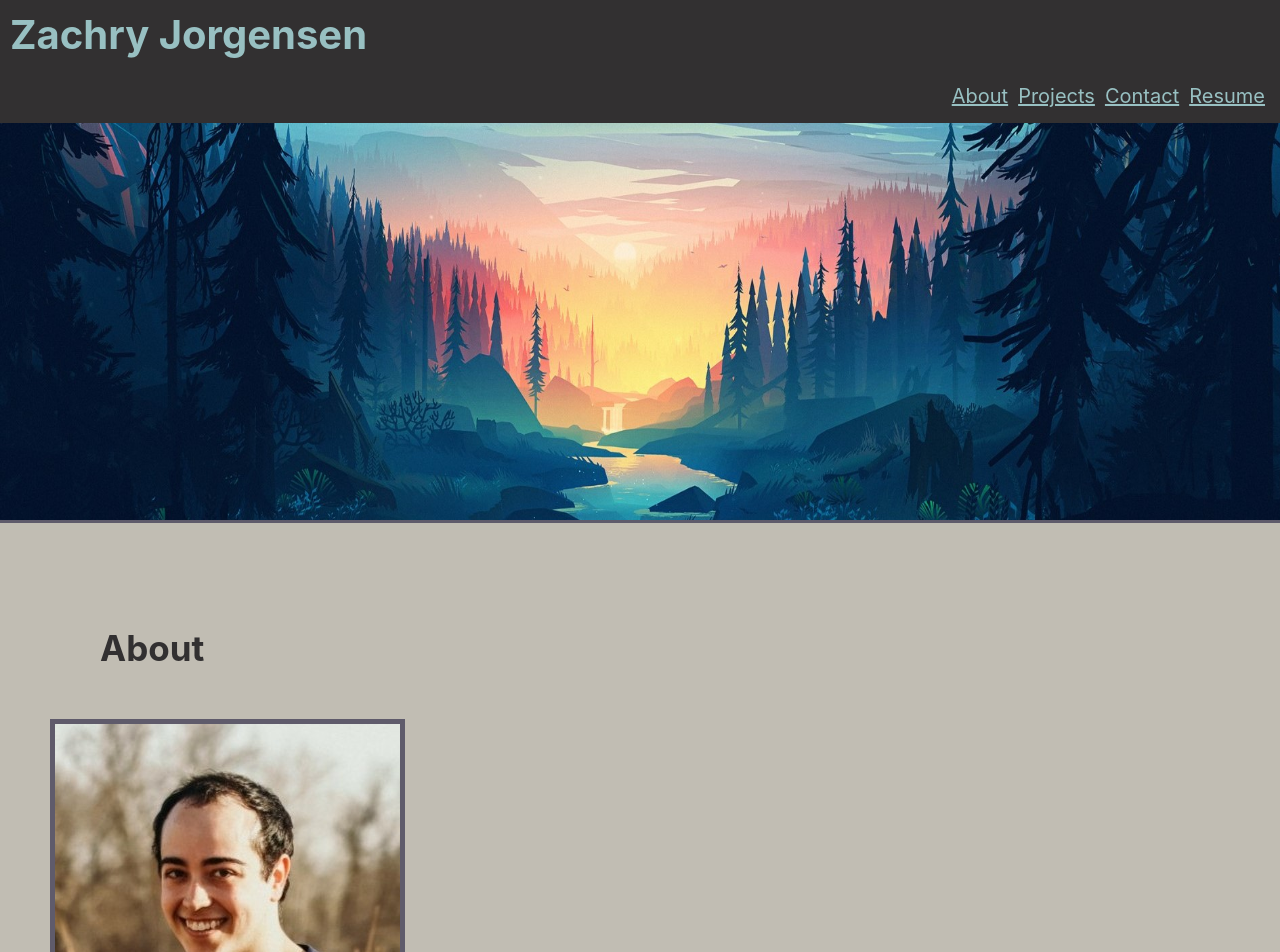
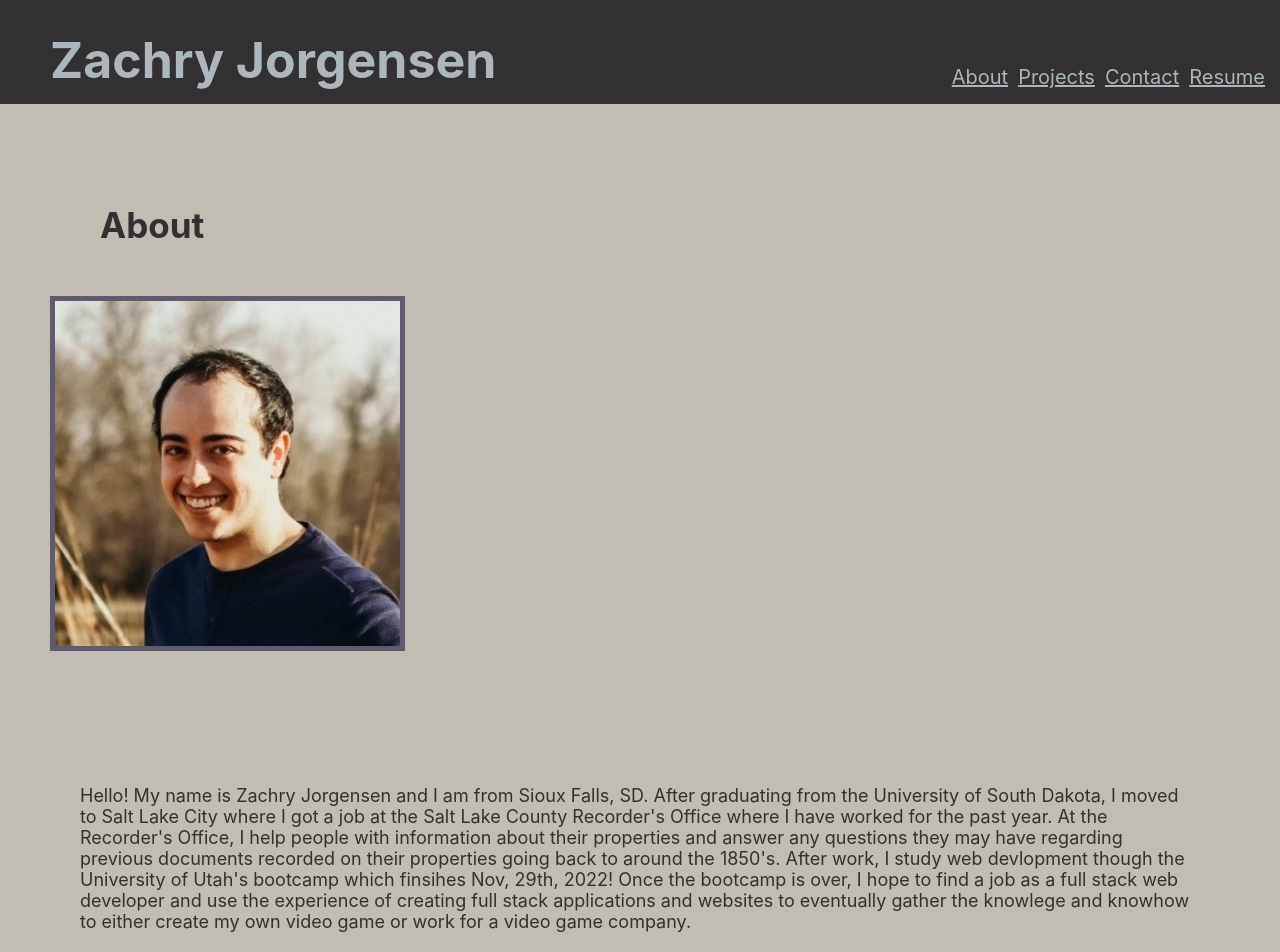
Before and after one commit to zdjorgensen/React-Portfolio, a React (Create React App) app: page / in a window 1280 px wide. Shown: the top 952 px of the page. Built offline with nearby package versions, Linux system fonts and the light colour scheme.

Commit message:
style updates

```diff
--- a/src/App.css
+++ b/src/App.css
@@ -1,7 +1,7 @@
 :root {
   --main-color: #C1BDB3;
   --accent-color: #323031;
-  --text-color: #98c0c2;
+  --text-color: #adb5bd;
 }
 
 * {
@@ -26,7 +26,7 @@ a, ul {
 }
 
 a:hover {
-  color: #7F7979;
+  color: #5F5B6B;
 }
 
 h1 {
--- a/src/components/Footer.js
+++ b/src/components/Footer.js
@@ -5,7 +5,7 @@ const styles = {
         display: 'flex',
         flexDirection: 'row',
         position: 'absolute',
-        bottom: -700,
+        bottom: -300,
         width: '100%',
         background: '#323031',
         justifyContent: 'center',
@@ -21,7 +21,6 @@ function Footer() {
             <a href="https://github.com/zdjorgensen" target="blank"> GitHub </a>
             <a href="https://www.linkedin.com/in/zachry-jorgensen-23b33a20b/" target="blank"> Linkedin </a>
             <a href="https://twitter.com/Trydent97" target="blank"> Twitter </a>
-
         </footer>
     )
 }
--- a/src/components/Header.js
+++ b/src/components/Header.js
@@ -1,17 +1,11 @@
 import React from 'react';
-
-const styles = {
-    headerStyle: {
-        background: '#323031',
-        padding: '10px ',
-        fontSize: '20px',
-    }
-};
+import '../styles/Header.css';
 
 function Header() {
     return (
-        <header style={styles.headerStyle} >
+        <header className="header">
             <h1> Zachry Jorgensen </h1>
+
         </header>
     )
 }
--- a/src/components/Portfolio.js
+++ b/src/components/Portfolio.js
@@ -7,29 +7,22 @@ import Contact from './pages/Contact';
 import Project from './pages/Project';
 import Resume from './pages/Resume';
 
-const styles = {
-    imgStyle: {
-        height: '400px',
-        width: '100%',
-        borderBottom: 'solid',
-        borderColor: '#5F5B6B'
-    }
-}
+
 
 export default function Portfolio() {
     const [currentPage, setCurrentPage] = useState('About');
 
     const renderPage = () => {
-        if(currentPage === 'About') {
+        if (currentPage === 'About') {
             return <About />;
         }
-        if(currentPage === 'Contact') {
+        if (currentPage === 'Contact') {
             return <Contact />;
         }
-        if(currentPage === 'Projects') {
+        if (currentPage === 'Projects') {
             return <Project />;
         }
-        if(currentPage === 'Resume') {
+        if (currentPage === 'Resume') {
             return <Resume />;
         }
 
@@ -41,7 +34,6 @@ export default function Portfolio() {
         <div>
             <Header />
             <Navigation currentPage={currentPage} handlePageChange={handlePageChange} />
-            <img style={styles.imgStyle} src={require('../img/forst-drawing.jpg')} alt="Drawing of a forest"/>
             <Footer />
             {renderPage()}
         </div>
--- a/src/components/pages/About.js
+++ b/src/components/pages/About.js
@@ -10,8 +10,8 @@ const style = {
     pStyle: {
         display: 'flex',
         fontSize: '18px',
-        padding: '10px',
-        margin: '10px',
+        padding: '50px',
+        margin: '30px',
     },
     imgStyle: {
         position: 'relative',
@@ -29,7 +29,7 @@ export default function About() {
         <div>
             <h1 style={style.h1Style}> About </h1>
             <img style={style.imgStyle} src={require("../../img/recent-photo.jpg")} alt="Recent of me" />
-            <p style={style.pStyle}> Hello! I currently work at the Salt Lake County Recorder's office where I help people with information about their properties and answer any questions they may have regarding previous recorded documents on their properties going back to when the around the 1850's. After work, I study web devlopment though the University of Utah and I am almost finished with the bootcamp! Once the bootcamp is over, I hope to find a job as a full stack web developer and use the experience of creating full stack applications and websites to eventually gather the knowlege and knowhow to either create my own video games or work for a video game company. </p>
+            <p style={style.pStyle}> Hello! My name is Zachry Jorgensen and I am from Sioux Falls, SD. After graduating from the University of South Dakota, I moved to Salt Lake City where I got a job at the Salt Lake County Recorder's Office where I have worked for the past year. At the Recorder's Office, I help people with information about their properties and answer any questions they may have regarding previous documents recorded on their properties going back to around the 1850's. After work, I study web devlopment though the University of Utah's bootcamp which finsihes Nov, 29th, 2022! Once the bootcamp is over, I hope to find a job as a full stack web developer and use the experience of creating full stack applications and websites to eventually gather the knowlege and knowhow to either create my own video game or work for a video game company. </p>
         </div>
     )
 };
--- /dev/null
+++ b/src/styles/Header.css
@@ -0,0 +1,10 @@
+.header {
+    height: 50px;
+}
+
+.header h1 {
+    padding-left: 50px;
+    padding-top: 30px;
+    font-size: 50px;
+    background-color: #323031;
+}
```
